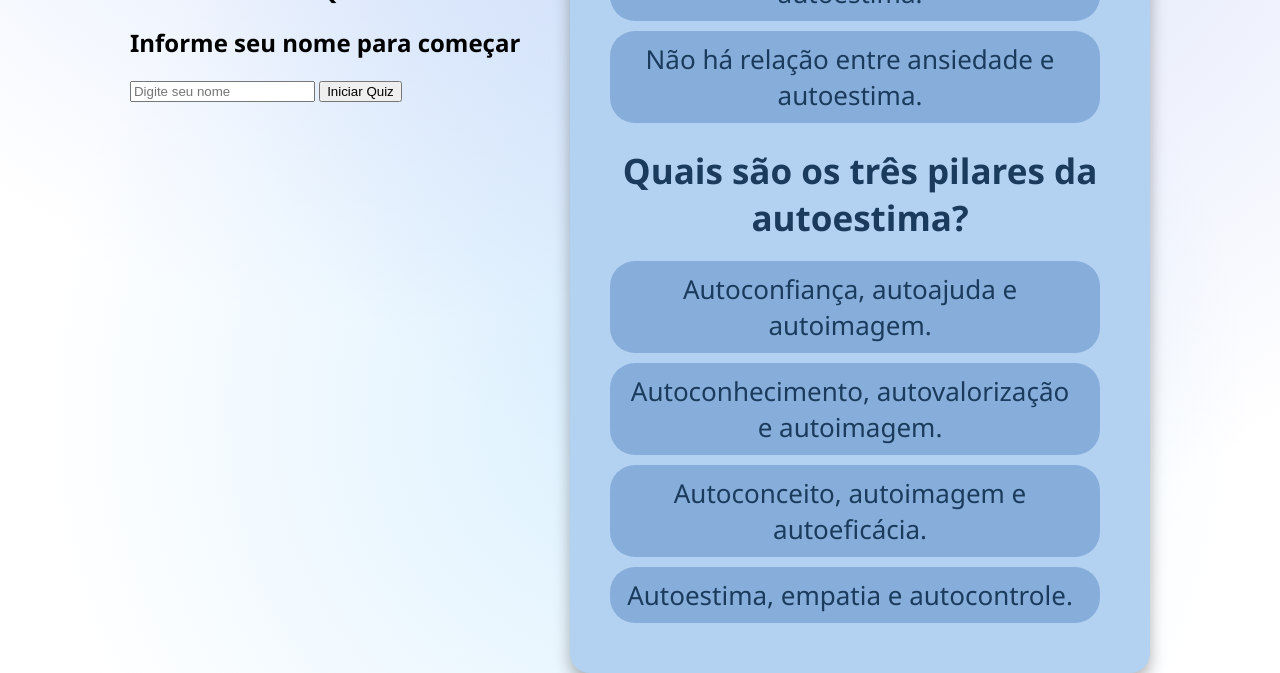
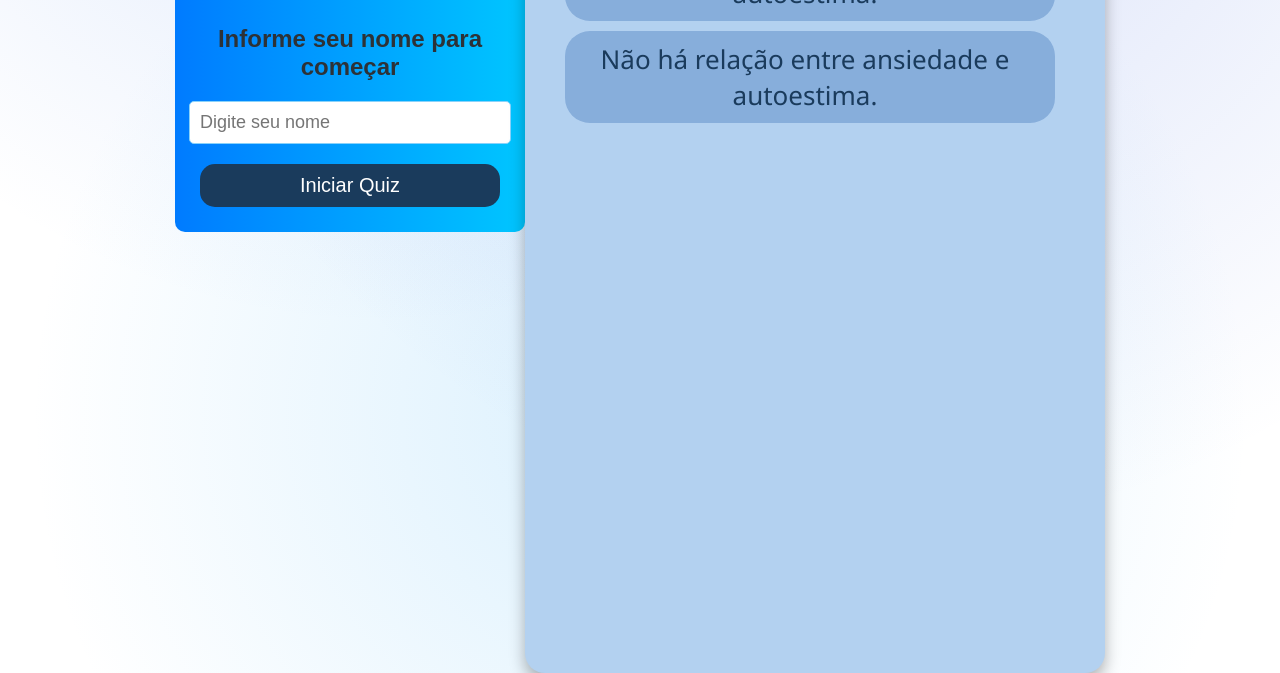
Before and after one commit to JoaoCarlosViana/siteQUIZ, a plain HTML site: page pscg.html in a window 1280 px wide. Shown: the part 618-1291 px from the top of the page. Drawn offline with Linux system fonts and the light colour scheme.

Commit message:
Update pscg.css

```diff
--- a/pscg.css
+++ b/pscg.css
@@ -16,6 +16,63 @@ body {
   background-repeat: no-repeat;
   background-size: cover;
 }
+
+/*CSS LOGIN*/
+
+.login{
+  display: flex;
+  flex-direction: column;
+  align-items: center;
+  justify-content: center;
+
+  width: 300px;
+  padding: 25px;
+  border-radius: 10px;
+
+  text-align: center;
+  font-family: 'Trebuchet MS', 'Lucida Sans Unicode', 'Lucida Grande', 'Lucida Sans', Arial, sans-serif;
+
+  background: linear-gradient(to right, #007BFF, #00C6FF);
+  font-family: 'Arial', sans-serif;
+}
+.login h1 {
+  color: #ffffff;
+  font-size: 32px;
+  margin-bottom: 20px;
+}
+.login h2{
+  color: #2d3237;
+  font-size: 24px;
+  margin-bottom: 20px;
+}
+
+#username{
+  width: 300px;
+  padding: 10px;
+  margin-bottom: 20px;
+  border: 1px solid rgb(137, 210, 250);
+  border-radius: 5px;
+  font-size: 18px;
+}
+#start-quiz{
+  width: 300px;
+  padding: 10px;
+
+  background-color: #1a3b5c;
+  color: #ffffff;
+  border: none;
+
+  border-radius: 15px;
+  font-size: 20px;
+  cursor: pointer;
+
+  transition: background-color 0.3s ease;
+}
+
+
+
+
+/*CSS PERGUNTAS*/
 
 .quiz-container {
   background-color: #b3d1f0;
@@ -43,7 +100,7 @@ body {
   display: none;
 }
 
-.pergunta.visivel {
+.pergunta-visivel {
   display: block;
   opacity: 1;
   pointer-events: auto;
```
